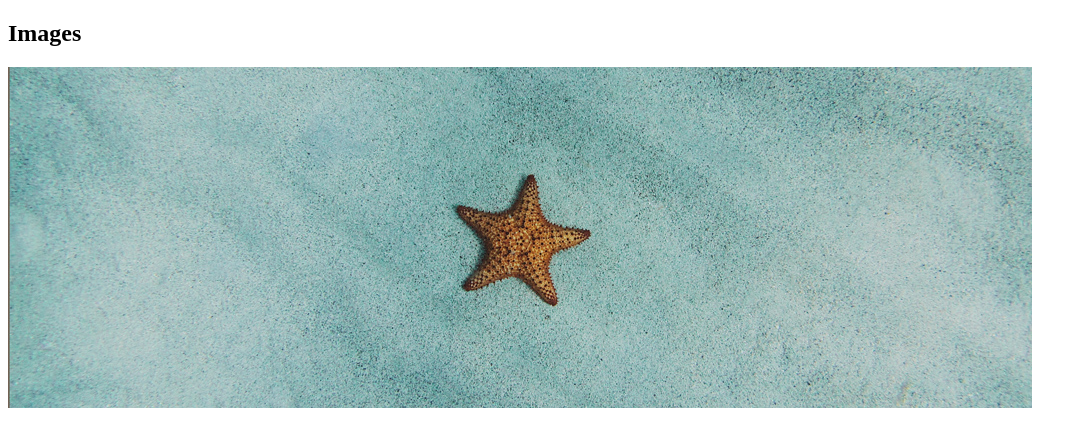
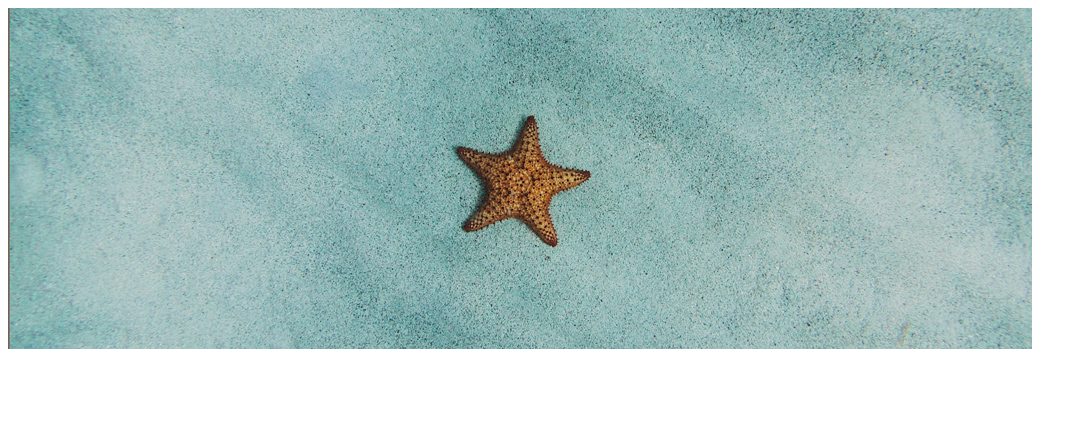
Before and after one commit to krishi2112/krishi2112.github.io, a plain HTML site: page midterm/index.html in a window 1280 px wide. Shown: the whole page, without its empty margins (0-1087 px from the left). Drawn offline with Linux system fonts and the light colour scheme.

Commit message:
starfish image

```diff
--- a/midterm/index.html
+++ b/midterm/index.html
@@ -9,7 +9,6 @@
 </head>
 <body>
     <section>
-        <h1>Images</h1>
         <img src="images/lone-starfish-wide.jpg">
     </section>
 
```
